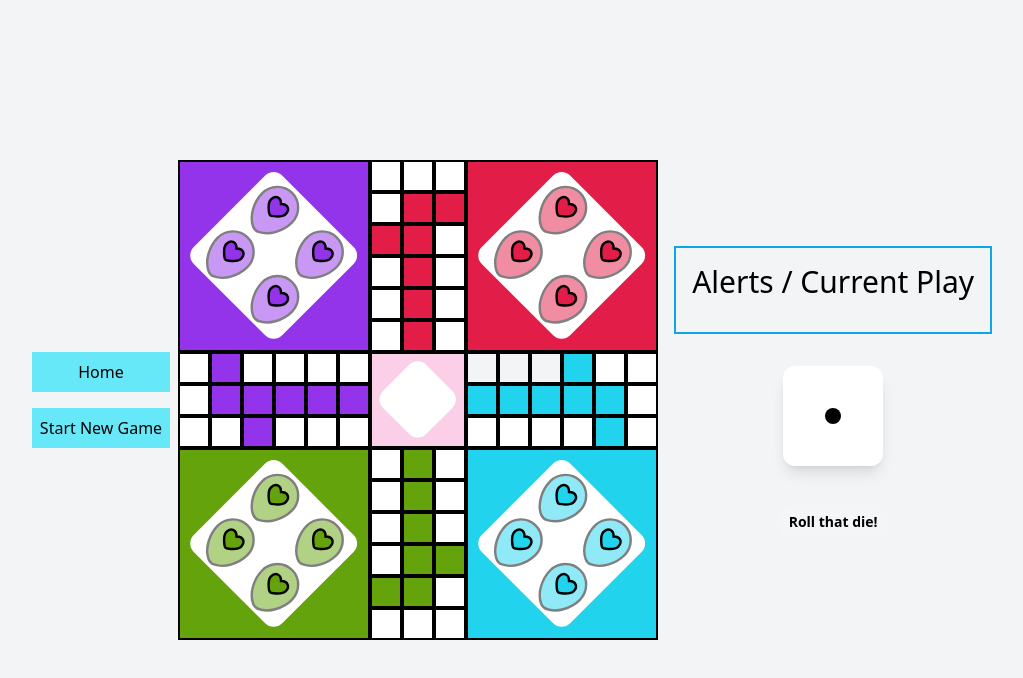
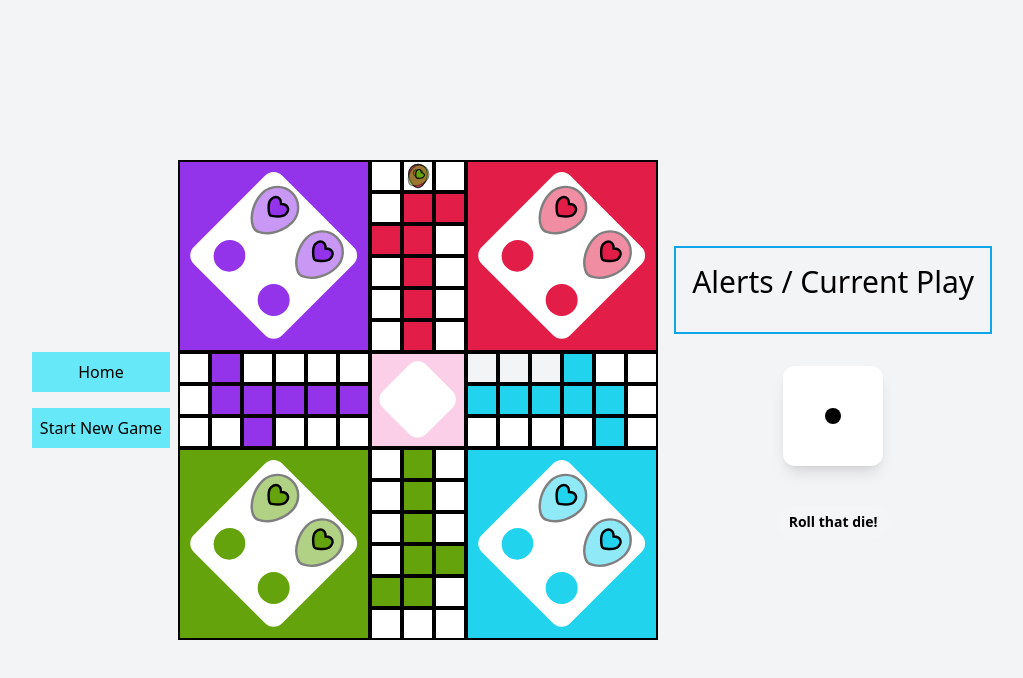
Before and after one commit to gauravloj/ludo-webapp, a React (Create React App) app: page / in a window 1280 px wide. Both pictures are taken after a click on the button 918 px from the left and 226 px from the top of the page. Shown: the top 678 px of the page, without its empty margins (124-1147 px from the left). Built offline with nearby package versions, Linux system fonts and the light colour scheme; the HTML template or start-up script is replaced by a standard one.

Commit message:
Move player pieces for given location
Co-authored-by: Apoorva Ranade <56822679+apoorvaran@users.noreply.github.com>

```diff
--- a/src/components/GameBoard.js
+++ b/src/components/GameBoard.js
@@ -6,7 +6,11 @@ import { InfoBox } from "./InfoBox";
 import { COLORS, COLOR_SEQUENCE, CORNER_INDICES } from "../constants";
 import { Dice } from "./Dice";
 import { useState } from "react";
-import { getLockedPiecesCount, isMovePossible } from "../gameplay";
+import {
+  getInitialPieceInfo,
+  getLockedPiecesCount,
+  isMovePossible,
+} from "../gameplay";
 
 export function GameBoard({ startGameHandler }) {
   const [messages, setMessages] = useState([]);
@@ -21,25 +25,31 @@ export function GameBoard({ startGameHandler }) {
     top_left: COLOR_SEQUENCE[(player_color_index + 3) % 4],
     common: COLORS.white,
   };
-  const [playerPieceInfo, setPlayerPieceInfo] = useState({
-    1: { location: -1, isSelected: false },
-    2: { location: -1, isSelected: false },
-    3: { location: -1, isSelected: false },
-    4: { location: -1, isSelected: false },
-    color: player_color,
-  });
-  const [computerPieceInfo, setcomputerPieceInfo] = useState({
-    1: { location: -1, isSelected: false },
-    2: { location: -1, isSelected: false },
-    3: { location: -1, isSelected: false },
-    4: { location: -1, isSelected: false },
-    color: corner_color_map.top_right,
-  });
+  const all_players = {
+    // bottom left
+    player: getInitialPieceInfo(player_color),
+    // bottom right
+    minion_one: getInitialPieceInfo(
+      COLOR_SEQUENCE[(player_color_index + 1) % 4],
+    ),
+    // top right
+    nemesis: getInitialPieceInfo(COLOR_SEQUENCE[(player_color_index + 2) % 4]),
+    // top left
+    minion_too: getInitialPieceInfo(
+      COLOR_SEQUENCE[(player_color_index + 3) % 4],
+    ),
+  };
+  const [playerPieceInfo, setPlayerPieceInfo] = useState(all_players.player);
+  const [computerPieceInfo, setcomputerPieceInfo] = useState(
+    all_players.nemesis,
+  );
+  console.log(playerPieceInfo, computerPieceInfo);
+  console.log(all_players);
   const default_color = undefined;
 
   return (
     <>
-      <div class="flex justify-center items-center min-h-screen bg-gray-100">
+      <div className="flex justify-center items-center min-h-screen bg-gray-100">
         <div className="flex flex-col">
           <ActionButton
             text="Home"
@@ -56,39 +66,34 @@ export function GameBoard({ startGameHandler }) {
             }}
           />
         </div>
-        <div class="grid grid-cols-15 gap-0">
+        <div className="grid grid-cols-15 gap-0">
           <div className="col-span-6 row-span-6">
-            <HomeBox color={corner_color_map.top_left} homePieces={4} />
+            <HomeBox pieceInfo={all_players.minion_too} />
           </div>
 
           <MoveBox
             playerPieceInfo={playerPieceInfo}
             computerPieceInfo={computerPieceInfo}
-            color={corner_color_map[CORNER_INDICES[1]]}
+            boxColor={corner_color_map[CORNER_INDICES[1]]}
             idx={1}
             pieceColor={default_color}
           />
           <MoveBox
             playerPieceInfo={playerPieceInfo}
             computerPieceInfo={computerPieceInfo}
-            color={corner_color_map[CORNER_INDICES[2]]}
+            boxColor={corner_color_map[CORNER_INDICES[2]]}
             idx={2}
             pieceColor={default_color}
           />
           <MoveBox
             playerPieceInfo={playerPieceInfo}
             computerPieceInfo={computerPieceInfo}
-            color={corner_color_map[CORNER_INDICES[3]]}
+            boxColor={corner_color_map[CORNER_INDICES[3]]}
             idx={3}
             pieceColor={default_color}
           />
           <div className="col-span-6 row-span-6">
-            <HomeBox
-              playerPieceInfo={playerPieceInfo}
-              computerPieceInfo={computerPieceInfo}
-              color={corner_color_map.top_right}
-              homePieces={4}
-            />
+            <HomeBox pieceInfo={computerPieceInfo} />
           </div>
 
           {Array(21)
@@ -96,9 +101,10 @@ export function GameBoard({ startGameHandler }) {
             .map((option, i) => {
               return (
                 <MoveBox
+                  key={i}
                   playerPieceInfo={playerPieceInfo}
                   computerPieceInfo={computerPieceInfo}
-                  color={corner_color_map[CORNER_INDICES[i + 4]]}
+                  boxColor={corner_color_map[CORNER_INDICES[i + 4]]}
                   idx={i + 4}
                   pieceColor={default_color}
                 />
@@ -112,9 +118,10 @@ export function GameBoard({ startGameHandler }) {
             .map((option, i) => {
               return (
                 <MoveBox
+                  key={i}
                   playerPieceInfo={playerPieceInfo}
                   computerPieceInfo={computerPieceInfo}
-                  color={corner_color_map[CORNER_INDICES[i + 25]]}
+                  boxColor={corner_color_map[CORNER_INDICES[i + 25]]}
                   idx={i + 25}
                   pieceColor={default_color}
                 />
@@ -122,36 +129,31 @@ export function GameBoard({ startGameHandler }) {
             })}
 
           <div className="col-span-6 row-span-6">
-            <HomeBox
-              playerPieceInfo={playerPieceInfo}
-              computerPieceInfo={computerPieceInfo}
-              color={corner_color_map.bottom_left}
-              homePieces={getLockedPiecesCount(playerPieceInfo)}
-            />
+            <HomeBox pieceInfo={playerPieceInfo} />
           </div>
           <MoveBox
             playerPieceInfo={playerPieceInfo}
             computerPieceInfo={computerPieceInfo}
-            color={corner_color_map[CORNER_INDICES[64]]}
+            boxColor={corner_color_map[CORNER_INDICES[64]]}
             idx={64}
             pieceColor={default_color}
           />
           <MoveBox
             playerPieceInfo={playerPieceInfo}
             computerPieceInfo={computerPieceInfo}
-            color={corner_color_map[CORNER_INDICES[65]]}
+            boxColor={corner_color_map[CORNER_INDICES[65]]}
             idx={65}
             pieceColor={default_color}
           />
           <MoveBox
             playerPieceInfo={playerPieceInfo}
             computerPieceInfo={computerPieceInfo}
-            color={corner_color_map[CORNER_INDICES[66]]}
+            boxColor={corner_color_map[CORNER_INDICES[66]]}
             idx={66}
             pieceColor={default_color}
           />
           <div className="col-span-6 row-span-6">
-            <HomeBox color={corner_color_map.bottom_right} homePieces={4} />
+            <HomeBox pieceInfo={all_players.minion_one} />
           </div>
 
           {Array(15)
@@ -159,9 +161,10 @@ export function GameBoard({ startGameHandler }) {
             .map((option, i) => {
               return (
                 <MoveBox
+                  key={i}
                   playerPieceInfo={playerPieceInfo}
                   computerPieceInfo={computerPieceInfo}
-                  color={corner_color_map[CORNER_INDICES[i + 67]]}
+                  boxColor={corner_color_map[CORNER_INDICES[i + 67]]}
                   idx={i + 67}
                   pieceColor={default_color}
                 />
--- a/src/components/HomeBox.js
+++ b/src/components/HomeBox.js
@@ -1,32 +1,29 @@
 import { COLORS, COLORS_HEX } from "../constants";
+import { getInitialPieceInfo } from "../gameplay";
 import { PlayerPiece } from "./PlayerPiece";
 
 function PieceHome({ color }) {
   return <button className={`rounded-full ${color} h-1/2 w-1/2`}></button>;
 }
 
-export function HomeBox({
-  color,
-  homePieces,
-  playerPieceInfo,
-  computerPieceInfo,
-}) {
-  let blankHome = 4 - homePieces;
+export function HomeBox({ pieceInfo }) {
   return (
     <div
-      className={`w-full h-full border-solid border-2 border-black ${color} flex justify-center items-center`}
+      className={`w-full h-full border-solid border-2 border-black ${pieceInfo.color} flex justify-center items-center`}
     >
       <div className="m-2 rotate-45 w-4/6 h-4/6 bg-white rounded-xl grid grid-cols-2 grid-rows-2 place-items-center">
-        {Array(homePieces)
-          .fill(0)
-          .map((_, i) => (
-            <PlayerPiece color={COLORS_HEX[color]} boxColor={COLORS.white} />
-          ))}
-        {Array(blankHome)
-          .fill(0)
-          .map((_, i) => (
-            <PieceHome color={color} />
-          ))}
+        {Object.keys(pieceInfo).map((key) => {
+          let piece = pieceInfo[key];
+          return piece.location === -1 ? (
+            <PlayerPiece
+              key={key}
+              color={COLORS_HEX[pieceInfo.color]}
+              boxColor={COLORS.white}
+            />
+          ) : (
+            <PieceHome key={key} color={pieceInfo.color} />
+          );
+        })}
       </div>
     </div>
   );
--- a/src/components/MoveBox.js
+++ b/src/components/MoveBox.js
@@ -2,19 +2,56 @@ import { COLORS, COLORS_HEX } from "../constants";
 import { PlayerPiece } from "./PlayerPiece";
 
 export function MoveBox({
-  color,
+  boxColor,
   idx,
   pieceColor,
   playerPieceInfo,
   computerPieceInfo,
 }) {
+  let to_rotate = -45;
   return (
-    <div className={`w-8 h-8 border-solid border-2 border-black ${color}`}>
-      <div style={{ opacity: 100 }}>
+    <div
+      className={`grid grid-cols-1 w-8 h-8 border-solid border-2 border-black ${boxColor}`}
+    >
+      {Object.keys(playerPieceInfo).map((key) => {
+        let piece = playerPieceInfo[key];
+        if (piece.location === idx) {
+          to_rotate += 45;
+          console.log(to_rotate);
+        }
+        return piece.location === idx ? (
+          <div className={`col-start-1 row-start-1 rotate-${to_rotate}`}>
+            <PlayerPiece
+              key={key}
+              color={COLORS_HEX[playerPieceInfo.color]}
+              boxColor={boxColor}
+            />
+          </div>
+        ) : null;
+      })}
+
+      {Object.keys(computerPieceInfo).map((key) => {
+        let piece = computerPieceInfo[key];
+        if (piece.location === idx) {
+          to_rotate += 45;
+          console.log(to_rotate);
+        }
+        return piece.location === idx ? (
+          <div className={`col-start-1 row-start-1 rotate-${to_rotate}`}>
+            <PlayerPiece
+              key={key}
+              color={COLORS_HEX[computerPieceInfo.color]}
+              boxColor={boxColor}
+            />
+          </div>
+        ) : null;
+      })}
+
+      {/*<div >
         {pieceColor && (
-          <PlayerPiece color={COLORS_HEX[pieceColor]} boxColor={color} />
+          <PlayerPiece color={COLORS_HEX[pieceColor]} boxColor={boxColor} />
         )}
-      </div>
+      </div>*/}
     </div>
   );
 }
--- a/src/components/PlayerPiece.js
+++ b/src/components/PlayerPiece.js
@@ -6,13 +6,13 @@ export function PlayerPiece({ color, boxColor }) {
       viewBox="0 0 24 24"
       fill="none"
       stroke="#000000"
-      stroke-width="0.9359999999999999"
+      strokeWidth="0.9359999999999999"
     >
-      <g id="SVGRepo_bgCarrier" stroke-width="0"></g>
+      <g id="SVGRepo_bgCarrier" strokeWidth="0"></g>
       <g
         id="SVGRepo_tracerCarrier"
-        stroke-linecap="round"
-        stroke-linejoin="round"
+        strokeLinecap="round"
+        strokeLinejoin="round"
       ></g>
       <g id="SVGRepo_iconCarrier">
         <path
--- a/src/gameplay.js
+++ b/src/gameplay.js
@@ -11,6 +11,16 @@ export function isMovePossible(playerPieceInfo, rolledNumber) {
   }
   //Add other conditions
   return true;
+}
+
+export function getInitialPieceInfo(color) {
+  return {
+    1: { location: -1, isSelected: false },
+    2: { location: -1, isSelected: false },
+    3: { location: 2, isSelected: false },
+    4: { location: 2, isSelected: false },
+    color: color,
+  };
 }
 
 export function isMoveValid() {}
--- a/tailwind.config.js
+++ b/tailwind.config.js
@@ -7,6 +7,12 @@ module.exports = {
         // Simple 15 column grid
         15: "repeat(15, minmax(0, 1fr))",
       },
+      rotate: {
+        135: "135deg",
+        225: "225deg",
+        270: "270deg",
+        315: "315deg",
+      },
     },
   },
   plugins: [],
```
Also changed, not shown: public/index.html (+26 -7 lines).
